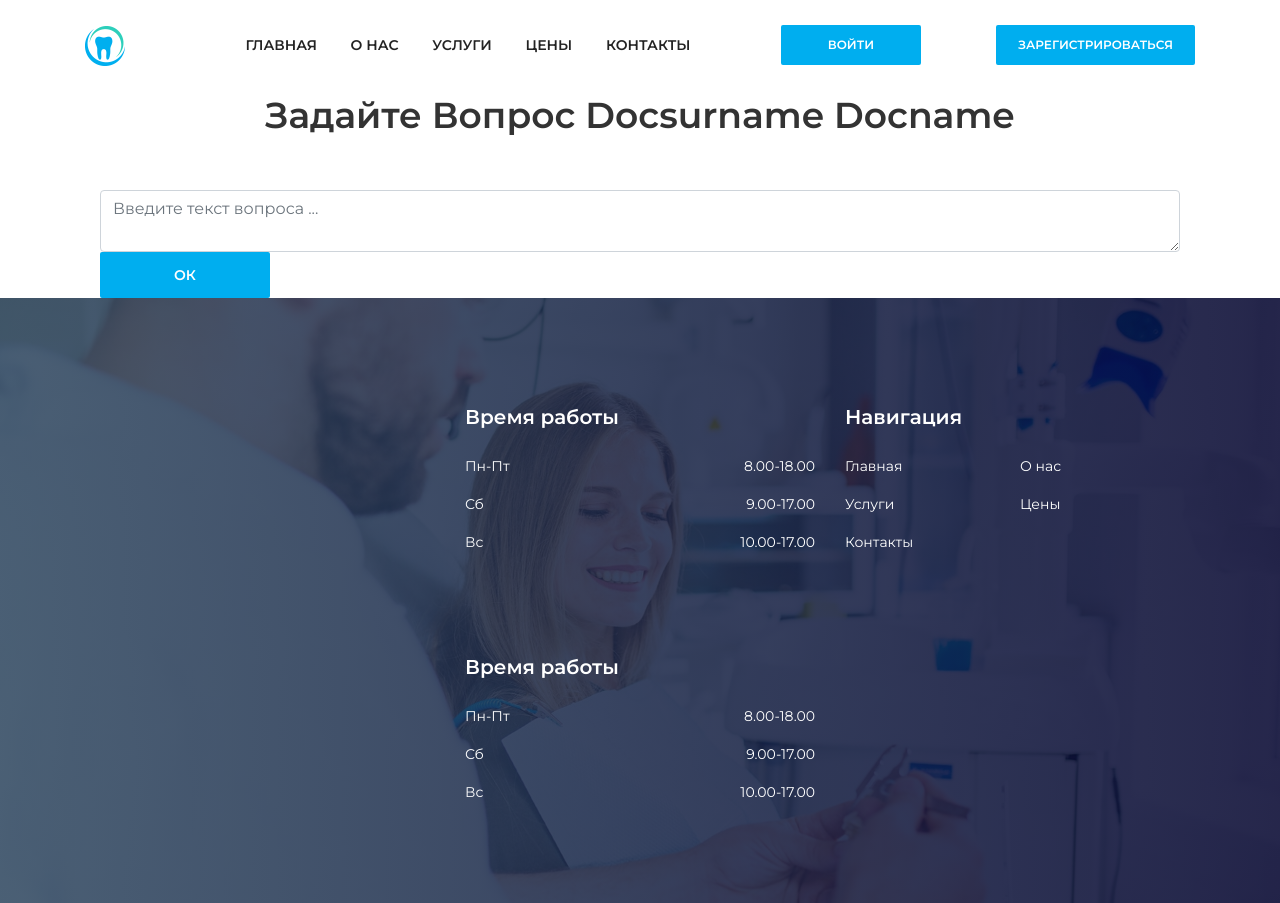
After one commit to andrey-zubov/dentist2, a Django app: page /ask_doctor/1 in a window 1280 px wide. The commit adds this page. Run offline with Django 3.2, Linux system fonts and the light colour scheme; data comes from the database, SQL or seed files in the repository; both versions use the stored data as it was after the commit; some libraries are stand-ins or nearby versions.

Commit message:
start doctor questions

```diff
--- a/website/admin.py
+++ b/website/admin.py
@@ -2,7 +2,8 @@ from django.contrib import admin
 
 from .models import (Service, Appointment,
                      DoctorCard, AboutUs, Mention,
-                     News, Client, Administrator, MessageModel)
+                     News, Client, Administrator,
+                     MessageModel, DoctorQuestion)
 
 
 admin.site.register(Appointment)
@@ -14,3 +15,4 @@ admin.site.register(News)
 admin.site.register(Client)
 admin.site.register(Administrator)
 admin.site.register(MessageModel)
+admin.site.register(DoctorQuestion)
--- a/website/models.py
+++ b/website/models.py
@@ -91,6 +91,9 @@ class DoctorCard(models.Model):
 
     def go_to_cabinet(self):
         return reverse('cabinet_page', kwargs={'id': self.user_id})
+
+    def ask_doctor(self):
+        return reverse('ask_doctor_page', kwargs={'doc_id': self.id})
 
     class Meta:
         verbose_name = 'Карточка врача'
@@ -272,3 +275,16 @@ class MessageModel(models.Model):
         verbose_name = 'message'
         verbose_name_plural = 'messages'
         ordering = ('-timestamp',)
+
+
+class DoctorQuestion(models.Model):
+    doctor = models.ForeignKey(DoctorCard,
+                               on_delete=models.CASCADE,
+                               verbose_name='доктор')
+    client = models.ForeignKey(Client,
+                               on_delete=models.CASCADE,
+                               verbose_name='клиент')
+    date = models.DateTimeField(auto_now_add=True,
+                                editable=False,
+                                verbose_name='Когда был задан')
+    text = models.TextField(verbose_name='вопрос')
--- /dev/null
+++ b/website/templates/ask_doctor.html
@@ -0,0 +1,38 @@
+{% extends 'base.html' %}
+{% load static %}
+{% block title %}
+    Задать вопрос врачу
+{% endblock %}
+
+{% block meta_description %}Задать вопрос {{doctor.first_name}}{% endblock %}"
+
+{% block content %}
+<section>
+  <div class="container">
+    <div class="row">
+      <div class="col-12">
+        <div class="section-heading text-center">
+          <h2>Задайте вопрос {{doctor.last_name}} {{doctor.first_name}}</h2>
+        </div>
+      </div>
+    </div>
+
+    <div class="row">
+      <div class="col-12">
+        <div class="button-form">
+          <form action="" method="post">
+            {% csrf_token %}
+            <div class="col-12">
+              <textarea name="question" class="form-control" placeholder="Введите текст вопроса ..."></textarea>
+            </div>
+              <div class="col-12 text-left">
+                <button type="submit" class="btn dento-btn">ОК</button>
+              </div>
+          </form>
+        </div>
+      </div>
+    </div>
+
+  </div>
+</section>
+{% endblock %}
--- a/website/urls.py
+++ b/website/urls.py
@@ -25,6 +25,7 @@ urlpatterns = [
     path('registration/', views.registration, name='registration_page'),
     path('cabinet/<int:user_id>', views.cabinet, name='cabinet_page'),
     path('single_news/<int:id>', views.single_news, name='single_news_page'),
+    path('ask_doctor/<int:doc_id>', views.ask_doctor, name='ask_doctor_page'),
 
 
     path('chat/<str:room_name>/', views.user_chat, name='user_chat_page'),
--- a/website/views.py
+++ b/website/views.py
@@ -5,7 +5,7 @@ from django.db.models import Q
 
 from .models import (User, Client, Service, AboutUs,
                      DoctorCard, Mention, News,
-                     Appointment, Administrator)
+                     Appointment, Administrator, DoctorQuestion)
 
 from datetime import datetime
 
@@ -187,6 +187,19 @@ def single_news(request, id):
                                          'about_us': about_us})
 
 
+def ask_doctor(request, doc_id):
+    doctor = DoctorCard.objects.get(id=doc_id)
+    if request.method == 'POST':
+        DoctorQuestion.objects.create(
+            client=Client.objects.get(user_id=request.user.id),
+            doctor=doctor,
+            text=request.POST['question']
+        )
+        return redirect('home')
+
+    return render(request, 'ask_doctor.html', {'doctor': doctor})
+
+
 def cabinet(request, user_id):
     about_us = AboutUs.objects.all()
 
```
Also changed, not shown: website/templates/reports/doc_appointment.html (added, +26 -0 lines), website/templates/widgets/widget_dentists.html (+6 -4 lines), db.sqlite3.
